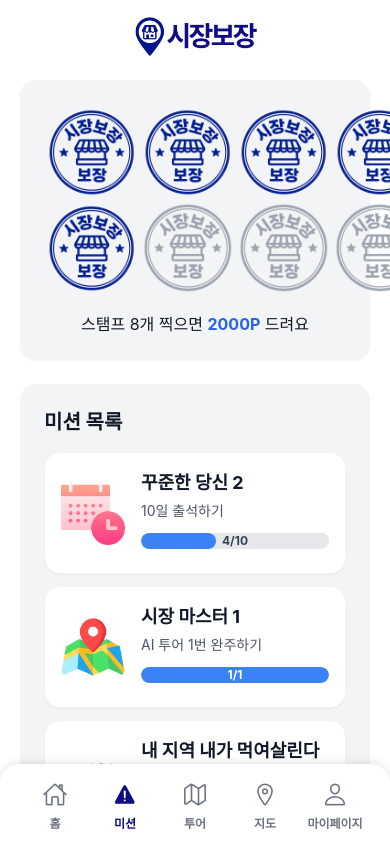
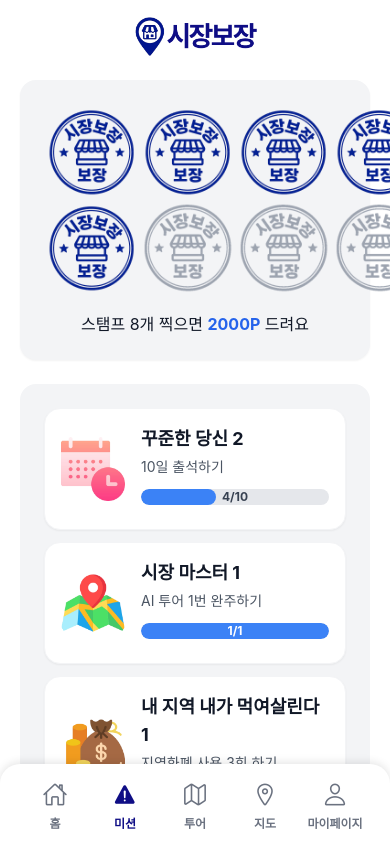
Before and after one commit to sijang-bojang/frontend, a React Native app: screen /Mission in a window 390 px wide. Built offline with nearby package versions, Linux system fonts and the light colour scheme; no server answers.

Commit message:
chore: 미션 목록 텍스트 삭제

```diff
--- a/src/features/mission/MissionScreen.tsx
+++ b/src/features/mission/MissionScreen.tsx
@@ -32,10 +32,6 @@ export default function MissionScreen() {
 
         {/* 미션 목록 섹션 */}
         <View className="bg-gray-100 rounded-2xl p-6">
-          <Text className="text-xl font-bold text-gray-900 mb-4">
-            미션 목록
-          </Text>
-
           {missions.map((mission) => (
             <MissionCard
               key={mission.id}
```
